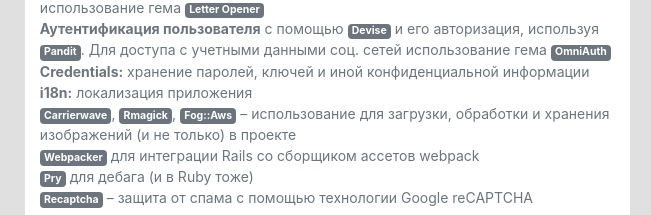
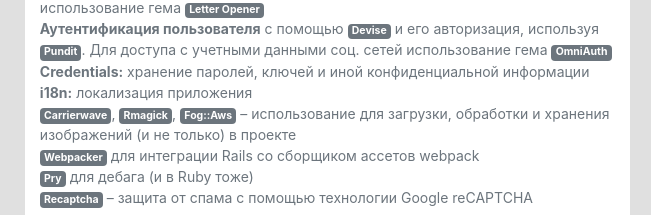
Before and after one commit to dmentry/cv, a plain HTML site: page index.html in a window 1280 px wide. Shown: the part 571-786 px from the top of the page, 478-1129 px from the left. Drawn offline with nearby package versions, Linux system fonts and the light colour scheme.

Commit message:
Edit misprint

```diff
--- a/index.html
+++ b/index.html
@@ -73,7 +73,7 @@
                     <li><strong>MVC:</strong> основа архитектуры приложений</li>
                     <li><strong>Active Record:</strong> создание ассоциаций между моделями, построение запросов к базе данных с помощью интерфейса запросов, создание миграций, используя генератор, написание валидаций и коллбэков</li>
                     <li><strong>Action Mailer:</strong> отправка почты с помощью <span class="badge badge-secondary">Mailjet</span>. В development&ndash;окружении использование гема <span class="badge badge-secondary">Letter Opener</span></li>
-                    <li><strong>Аутентификация пользователя</strong> с помощью <span class="badge badge-secondary">Devise</span> и его авторизация, используя <span class="badge badge-secondary">Pandit</span>. Для доступа с учетными данными соц. сетей использование гема <span class="badge badge-secondary">OmniAuth</span></li>
+                    <li><strong>Аутентификация пользователя</strong> с помощью <span class="badge badge-secondary">Devise</span> и его авторизация, используя <span class="badge badge-secondary">Pundit</span>. Для доступа с учетными данными соц. сетей использование гема <span class="badge badge-secondary">OmniAuth</span></li>
                     <li><strong>Credentials:</strong> хранение паролей, ключей и иной конфиденциальной информации</li>
                     <li><strong>i18n:</strong> локализация приложения</li>
                     <li><span class="badge badge-secondary">Carrierwave</span>, <span class="badge badge-secondary">Rmagick</span>, <span class="badge badge-secondary">Fog::Aws</span> &ndash; использование для загрузки, обработки и хранения изображений (и не только) в проекте</li>
```
